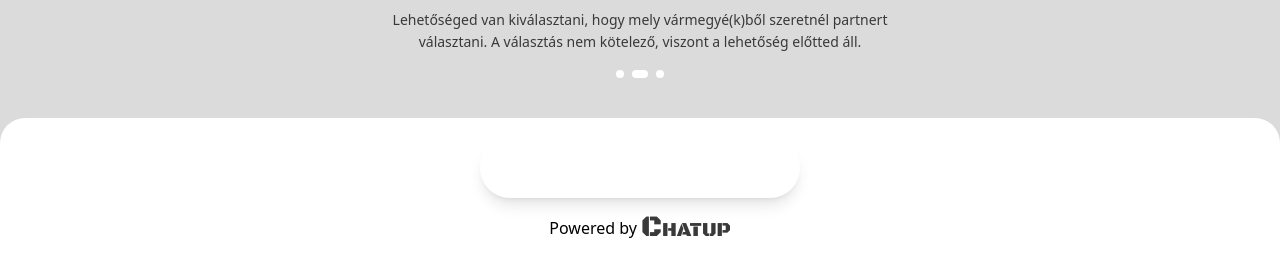
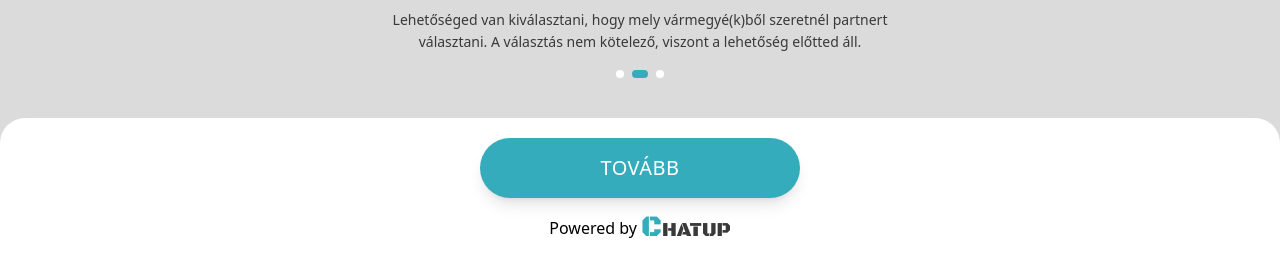
Before and after one commit to zsoltgombocz/chatup-frontend, a React (Vite) app: page /pre in a window 1280 px wide. Shown: the part 534-797 px from the top of the page. Built offline with nearby package versions, Linux system fonts and the light colour scheme; no server answers; a web font is replaced by a local one.

Commit message:
fixing classes caused by color refactor

```diff
--- a/src/atoms/Logo.tsx
+++ b/src/atoms/Logo.tsx
@@ -9,7 +9,7 @@ type Props = {
 
 function Logo({ customColor = undefined, size = 'sm', className }: Props) {
     const userColor = useUserSettings(state => state.color);
-    const textColor = customColor !== undefined ? `text-[${customColor}]` : `text-primary-${userColor}`;
+    const textColor = customColor !== undefined ? `text-[${customColor}]` : `text-${userColor}`;
     const initialLetterSize = {
         'xs': 'text-3xl',
         'sm': 'text-4xl',
--- a/src/components/Button.tsx
+++ b/src/components/Button.tsx
@@ -55,7 +55,7 @@ const Button = ({
     const filledStyle = classnames(
         fillColor,
         hoverColor,
-        { [`bg-${userColor}-hover-light text-white`]: !disabled },
+        { [`bg-${userColor} bg-${userColor}-light-hovered text-white`]: !disabled },
         { [`bg-darker-${userColor} text-gray-200`]: disabled },
         'shadow-lg',
         'disabled:cursor-not-allowed'
--- a/src/components/carousels/CarouselNavigator.tsx
+++ b/src/components/carousels/CarouselNavigator.tsx
@@ -1,6 +1,7 @@
 import { useEffect, useState } from 'react'
 import { useUserSettings } from '../../store/userSettings';
 import { motion as m } from 'framer-motion';
+import classNames from 'classnames';
 
 export enum NavigatorVariant {
     HORIZONTAL, VERTICAL
@@ -23,9 +24,22 @@ const CarouselNavigator = ({ max, className, activeIndex, variant = NavigatorVar
         setDots(dotArray);
     }, [activeIndex, max]);
 
+    const dotContainerClasses = classNames(
+        'flex gap-2 justify-center',
+        { ['flex-row w-full']: variant === NavigatorVariant.HORIZONTAL },
+        { ['flex-col h-full']: variant === NavigatorVariant.VERTICAL },
+        className
+    );
+
+    const dotClasses = classNames(
+        'rounded-full h-2 w-2 relative',
+    );
+
+    const getDotStyle = (dot: boolean) => dot ? (`${variant === 0 ? 'w-4' : 'h-4'} bg-${userColor}`) : (`${variant === 0 ? 'w-2' : 'h-2'} bg-white`)
+
     return (
-        <m.div className={`flex ${variant === 0 ? 'flex-row w-full' : 'flex-col h-full'} gap-2 justify-center ` + className}>
-            {dots.map((dot, i) => <m.div key={i} className={`${variant === 0 ? 'h-2' : 'w-2'} bg-white rounded-full ${dot ? (`${variant === 0 ? 'w-4' : 'h-4'} bg-${userColor}`) : (variant === 0 ? 'w-2' : 'h-2')}`} layout />)}
+        <m.div layout layoutRoot className={dotContainerClasses}>
+            {dots.map((dot, i) => <m.div key={i} className={`${dotClasses} ${getDotStyle(dot)}`} layout />)}
         </m.div>
     )
 }
--- a/src/components/settings/ColorSwitcher.tsx
+++ b/src/components/settings/ColorSwitcher.tsx
@@ -50,7 +50,7 @@ const ColorCircle = ({ color, selected = false, onClick = undefined }: ColorCirc
     return (<div className={'flex justify-center items-center relative'}>
         <AnimatePresence>
             {selected && <m.span className={'absolute z-10 top-[0.125rem]'} initial={{ scale: 0 }} animate={{ scale: 1 }} exit={{ scale: 0 }}>
-                <CheckCircleIcon className={'w-9 h-9 text-gray-100 dark:text-white'} />
+                <CheckCircleIcon className={'w-9 h-9 text-gray-100 fill-transparent text-white'} />
             </m.span>
             }
         </AnimatePresence>
```
